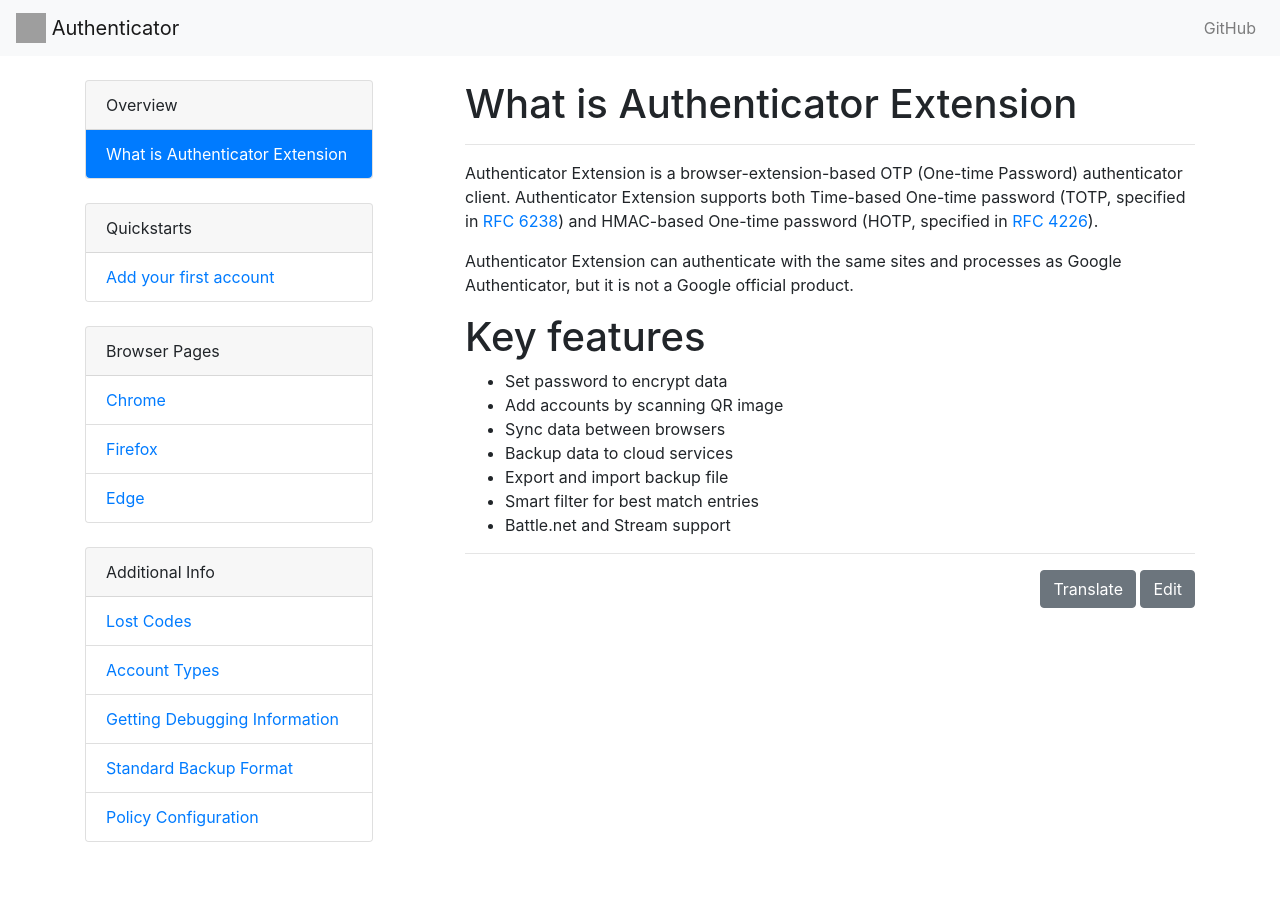
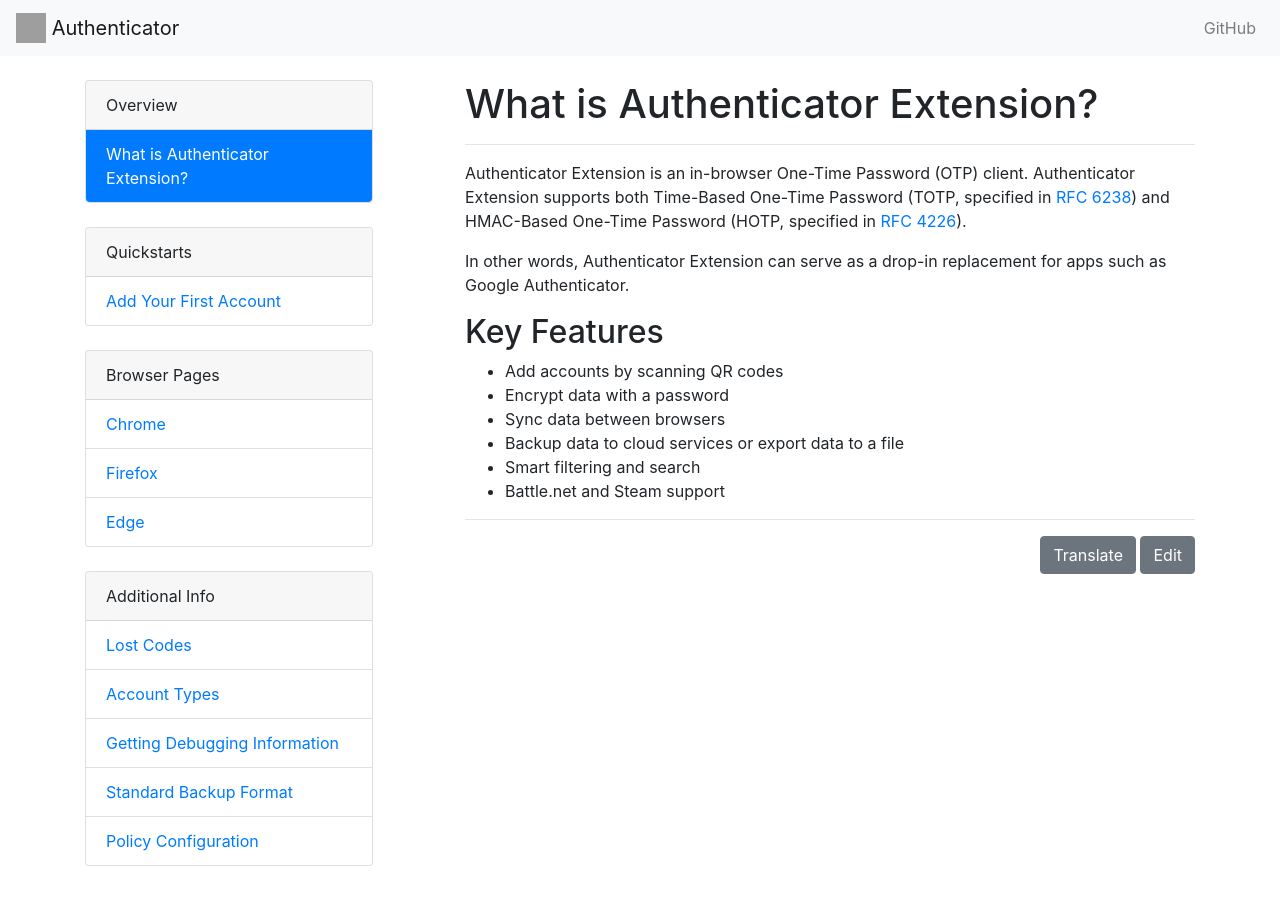
Before and after one commit to Authenticator-Extension/authenticator.cc, a Jekyll site: the page built from docs/en/overview.md, in a window 1280 px wide. Built offline with Jekyll 4.4.1, drawn with Linux system fonts in a browser that asks for light colours; our own code applies the rules of GitHub Pages for plain Markdown files; grey boxes are pictures that could not be loaded.

```diff
--- a/_data/locales/sidebar/en.yml
+++ b/_data/locales/sidebar/en.yml
@@ -1,11 +1,11 @@
 sections:
   - title: Overview
     docs:
-      - title: What is Authenticator Extension
+      - title: What is Authenticator Extension?
         stub: overview
   - title: Quickstarts
     docs:
-      - title: Add your first account
+      - title: Add Your First Account
         stub: quickstart
   - title: Browser Pages
     docs:
--- a/docs/en/overview.md
+++ b/docs/en/overview.md
@@ -1,20 +1,19 @@
 ---
-title: What is Authenticator Extension
+title: What is Authenticator Extension?
 stub: overview
 lang: en
 ver: 1
 ---
 
-Authenticator Extension is a browser-extension-based OTP (One-time Password) authenticator client. Authenticator Extension supports both Time-based One-time password (TOTP, specified in [RFC 6238](https://tools.ietf.org/html/rfc6238)) and HMAC-based One-time password (HOTP, specified in [RFC 4226](https://tools.ietf.org/html/rfc4226)).
+Authenticator Extension is an in-browser One-Time Password (OTP) client. Authenticator Extension supports both Time-Based One-Time Password (TOTP, specified in [RFC 6238](https://tools.ietf.org/html/rfc6238)) and HMAC-Based One-Time Password (HOTP, specified in [RFC 4226](https://tools.ietf.org/html/rfc4226)).
 
-Authenticator Extension can authenticate with the same sites and processes as Google Authenticator, but it is not a Google official product.
+In other words, Authenticator Extension can serve as a drop-in replacement for apps such as Google Authenticator.
 
-# Key features
+## Key Features
 
-* Set password to encrypt data
-* Add accounts by scanning QR image
+* Add accounts by scanning QR codes
+* Encrypt data with a password
 * Sync data between browsers
-* Backup data to cloud services
-* Export and import backup file
-* Smart filter for best match entries
-* Battle.net and Stream support
+* Backup data to cloud services or export data to a file
+* Smart filtering and search
+* Battle.net and Steam support
```
Also changed, not shown: docs/en/quickstart.md (+27 -18 lines), assets/quickstart/add-qr.png (added), assets/quickstart/click-add.png (added), assets/quickstart/click-edit.png, assets/quickstart/click-plus.png (deleted), assets/quickstart/manual-entry.png (deleted), 1 other file.
